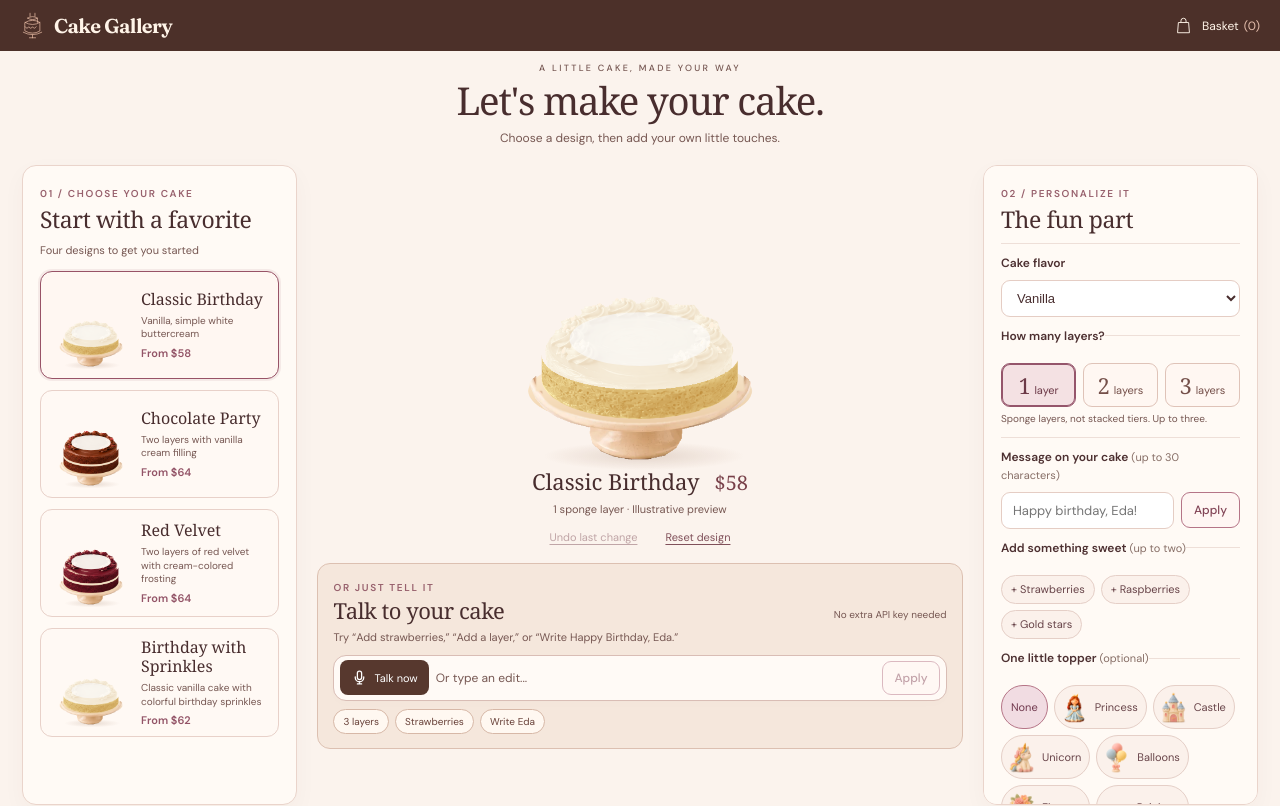
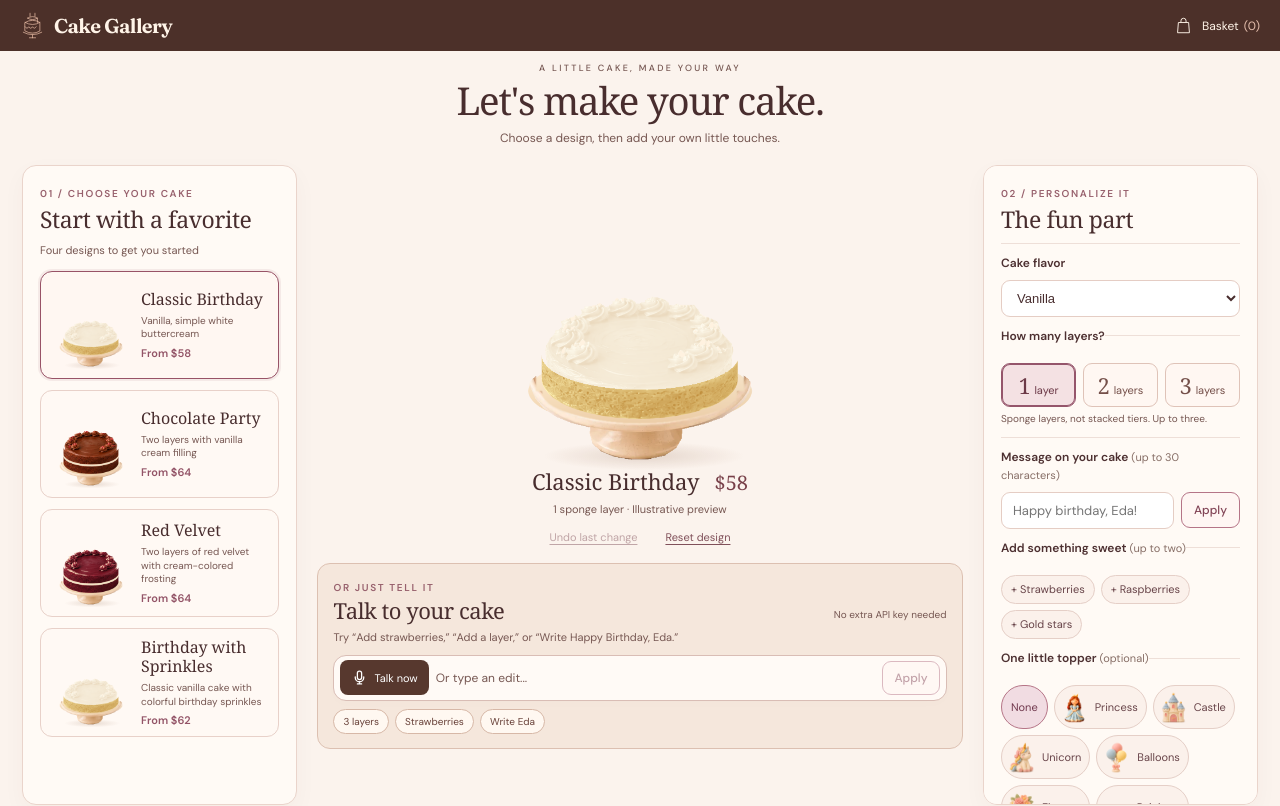
Before and after one commit to edakturk14/cake-builder, a React (Vite) app: page / in a window 1280 px wide. Shown: the top 806 px of the page. Built offline with nearby package versions, Linux system fonts and the light colour scheme; a web font is replaced by a local one.

Commit message:
Use original cake images without any colored or white frosting overlays

```diff
--- a/src/components/CakeScene.tsx
+++ b/src/components/CakeScene.tsx
@@ -14,27 +14,6 @@ function colorMatrix(hex:string,blend=1){
   const keep=1-blend;
   return `${keep||r} 0 0 0 ${keep?r*blend:0} 0 ${keep||g} 0 0 ${keep?g*blend:0} 0 0 ${keep||b} 0 ${keep?b*blend:0} 0 0 0 1 0`;
 }
-/**
- * Tint the smooth frosting surface while preserving its original shading.
- * Piped swirls are deliberately outside the colorable center, and are
- * restored in ivory above the color layer.
- */
-function smoothTopFrostingMatrix(hex: string) {
-  const rgb = hex.replace('#', '').match(/../g)!.map(channel => parseInt(channel, 16) / 255);
-  const luminance = [0.2126, 0.7152, 0.0722];
-  const rows = rgb.map(channel => [
-    ...luminance.map(weight => weight * 0.28),
-    0,
-    channel * 0.72,
-  ]);
-  return rows.flat().concat([0, 0, 0, 1, 0]).join(' ');
-}
-
-function lightColor(hex:string){
-  const [r,g,b]=hex.replace('#','').match(/../g)!.map(channel=>parseInt(channel,16)/255);
-  return r*.2126+g*.7152+b*.0722>.55;
-}
-
 function ThemeDecorations({ theme, id }: { theme: CakeState['theme']; id: string }) {
   if (!theme) return null;
   return <g className="cake-decoration" data-decoration={`theme-${theme}`}>
@@ -89,8 +68,9 @@ export function CakeScene({ cake, compact = false, className = '', label }: Cake
   const imageFailed = Boolean(cake.customTopper?.assetId && failedAsset === cake.customTopper.assetId);
   const top = cake.base === 'cheesecake' ? 0 : cake.layers === 1 ? 56 : cake.layers === 3 ? -47 : 0;
   const flavor = cake.flavor === 'classic' ? 'vanilla' : cake.flavor;
-  const darkCake = cake.base !== 'cheesecake' && (cake.flavor === 'chocolate' || cake.flavor === 'red-velvet');
-  const darkSurface=cake.colors.frosting ? !lightColor(PALETTE_BY_ID[cake.colors.frosting].hex) : darkCake;
+  // All bakery presets use the light top frosting baked into their prepared artwork.
+  // The retired frosting-color state must not change inscription/candle contrast.
+  const darkSurface = false;
   const placements=placeToppers(cake);
   const crowded=placements.length>2;
   const writingWidth=crowded||cake.inscriptionStyle.placement==='center'||(cake.candles.count??0)>8||cake.toppings.some(topping=>topping==='strawberries'||topping==='raspberries')?180:236;
@@ -98,10 +78,6 @@ export function CakeScene({ cake, compact = false, className = '', label }: Cake
   const accent=cake.colors.accents?PALETTE_BY_ID[cake.colors.accents].hex:undefined;
   const writingColor=paletteHex(cake.colors.inscription,darkSurface?'#ffedb9':'#562d30');
   const maskVariant=cake.base==='cheesecake'?'cheesecake':cake.layers;
-  // The central smooth surface takes the tint; the existing cake body stays
-  // photographic and the decorative whipped swirls stay ivory.
-  // Offset follows the original top of each 1/2/3-layer cake image.
-  const smoothTop = { cx: 256, cy: 168 + top, rx: 123, ry: 47 };
   const cakeArtPath = `/art/${cake.base === 'cheesecake' ? 'cheesecake' : `${flavor}-${cake.layers}`}.png`;
   const coloredParts=(['filling'] as const).filter(part=>cake.colors[part]);
   const description = label ?? (cake.exists
@@ -125,9 +101,6 @@ export function CakeScene({ cake, compact = false, className = '', label }: Cake
             <linearGradient id={`${id}-red`} x2=".2" y2="1"><stop stopColor="#ec7560" /><stop offset=".4" stopColor="#d53a2d" /><stop offset="1" stopColor="#9f261d" /></linearGradient>
             <linearGradient id={`${id}-jacket`}><stop stopColor="#181c1c" /><stop offset=".5" stopColor="#454a47" /><stop offset="1" stopColor="#232827" /></linearGradient>
             <radialGradient id={`${id}-skin`} cx=".35" cy=".3"><stop stopColor="#e1b991" /><stop offset="1" stopColor="#b88766" /></radialGradient>
-            <clipPath id={`${id}-smooth-top-only`} clipPathUnits="userSpaceOnUse">
-              <ellipse cx={smoothTop.cx} cy={smoothTop.cy} rx={smoothTop.rx} ry={smoothTop.ry} />
-            </clipPath>
             <filter id={`${id}-vibrant-topper`} colorInterpolationFilters="sRGB">
               <feColorMatrix type="saturate" values="1.38" />
             </filter>
@@ -135,27 +108,14 @@ export function CakeScene({ cake, compact = false, className = '', label }: Cake
               <feColorMatrix type="saturate" values="1.6" />
               <feColorMatrix type="matrix" values="1.02 0 0 0 0  0 1.12 0 0 0  0 0 .96 0 0  0 0 0 1 0" />
             </filter>
-            <filter id={`${id}-ivory-piping`} colorInterpolationFilters="sRGB">
-              <feColorMatrix type="matrix" values={colorMatrix('#fff9ed')} />
-            </filter>
-            {cake.colors.frosting && <filter id={`${id}-smooth-top-tint`} colorInterpolationFilters="sRGB">
-              <feColorMatrix type="matrix" values={smoothTopFrostingMatrix(PALETTE_BY_ID[cake.colors.frosting].hex)} />
-            </filter>}
             {coloredParts.map(part=><filter key={part} id={`${id}-color-${part}`} colorInterpolationFilters="sRGB"><feColorMatrix type="matrix" values={colorMatrix(PALETTE_BY_ID[cake.colors[part]!].hex)}/></filter>)}
             {placements.filter(item=>item.tint).map(item=><filter key={item.id} id={`${id}-tint-${item.id}`} colorInterpolationFilters="sRGB"><feColorMatrix type="matrix" values={colorMatrix(PALETTE_BY_ID[item.tint!].hex,.2)}/></filter>)}
           </defs>
           <ellipse cx="263" cy="428" rx="175" ry="25" fill={`url(#${id}-shadow)`} />
           <image href={cakeArtPath} width="512" height="512" className="cake-base" />
-          {/* Color only the smooth inner frosting, never the sponge or the white swirls. */}
-          {cake.colors.frosting && <image data-color-target="smooth-top-frosting"
-            href={`/art/masks/frosting-${maskVariant}.png`} width="512" height="512"
-            clipPath={`url(#${id}-smooth-top-only)`}
-            filter={`url(#${id}-smooth-top-tint)`} opacity=".97" />}
-          {/* The prepared accents are piped frosting. Keep them WHITE on every color. */}
-          <image data-decoration="white-piped-swirls" href={`/art/masks/accents-${maskVariant}.png`}
-            width="512" height="512" filter={`url(#${id}-ivory-piping)`} />
           {coloredParts.map(part=><image key={part} data-color-target={part} href={`/art/masks/${part}-${maskVariant}.png`} width="512" height="512" filter={`url(#${id}-color-${part})`}/>)}
-          {/* White piped accents are rendered above the smooth frosting tint. */}
+          {/* Keep the cake's original frosting image untouched. Only the selected
+              sponge filling receives a preset flavor color. */}
           <g transform={`translate(0 ${top})`}>
             <FruitDecorations toppings={cake.toppings} hasInscription={Boolean(cake.inscription)} hasTopper={Boolean(placements.length || cake.candles.style !== "none")} accent={accent} />
             <g transform={`translate(0 ${cake.inscriptionStyle.placement==='center'?-48:0})`}><ThemeDecorations theme={cake.theme} id={id} /></g>
```
